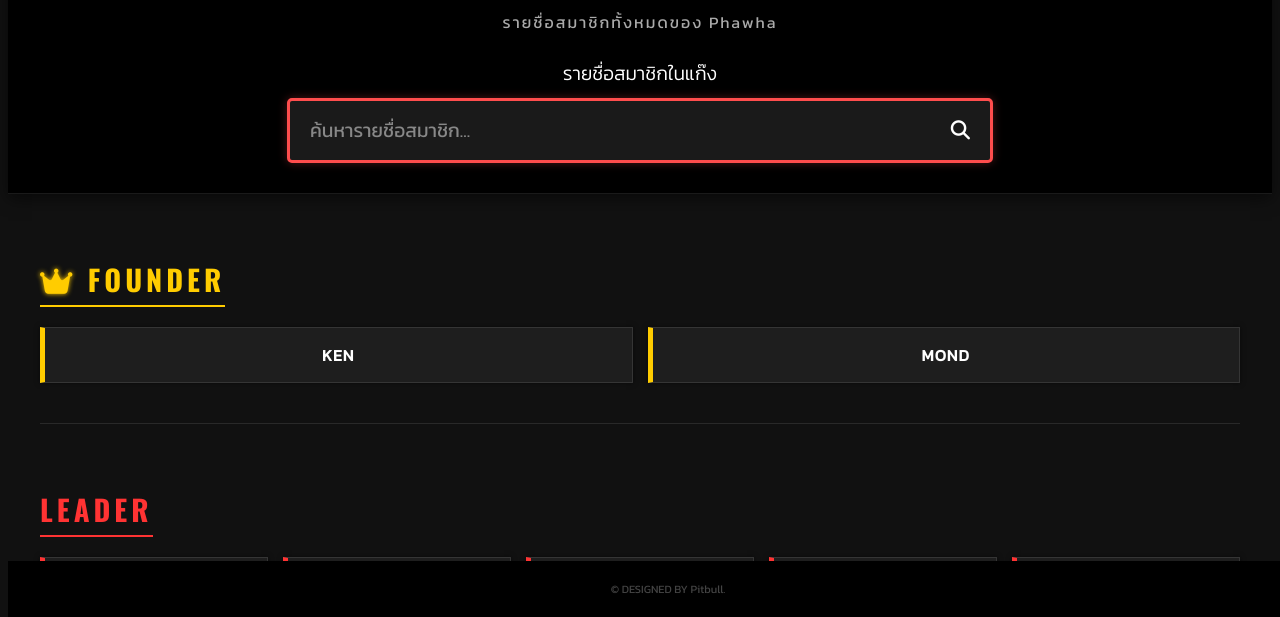
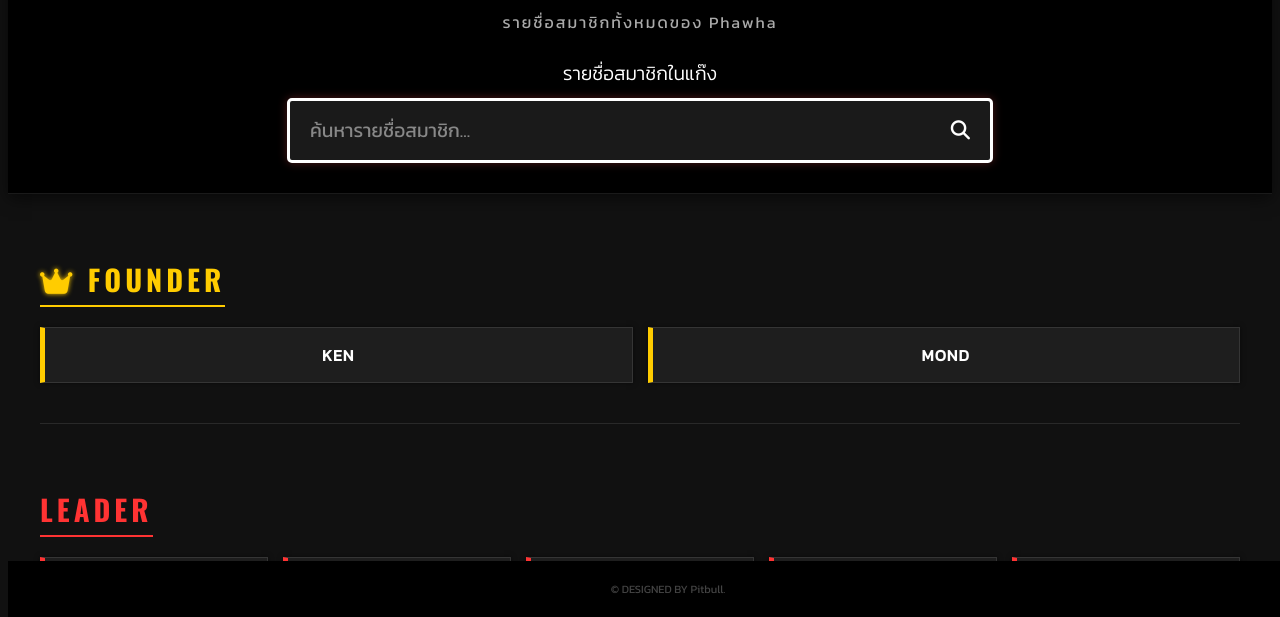
Before and after one commit to pitbullgang/phawhatest, a plain HTML site: page person_list.html in a window 1280 px wide. Shown: the part 183-800 px from the top of the page. Drawn offline with nearby package versions, Linux system fonts and the light colour scheme.

Commit message:
Update person_list.css

```diff
--- a/person_list.css
+++ b/person_list.css
@@ -7,7 +7,7 @@
     --neon-red: #ff3333; /* สีแดงสำหรับ LEADER */
     --neon-white: #ffffff; /* สีขาวสำหรับ MEMBER */
     --neon-gold: #ffcc00; /* สีทองสำหรับ FOUNDER */
-    --search-red-border: #ff4d4d; /* สีแดงอ่อนสำหรับขอบค้นหา */
+    --search-red-border: #ffffff; /* สีแดงอ่อนสำหรับขอบค้นหา */
     --search-box-bg: #1a1a1a; /* สีพื้นหลังช่องค้นหา */
 }
 
@@ -62,7 +62,7 @@ body {
     letter-spacing: 2px;
 }
 
-/* ***** สไตล์สำหรับส่วนค้นหาที่เพิ่มเข้ามา ***** */
+/* ***** สไตล์สำหรับส่วนค้นหา ***** */
 .search-container {
     margin-top: 25px; /* เว้นระยะห่างจาก subtitle */
     padding: 0 20px;
@@ -124,7 +124,6 @@ body {
     margin: 40px auto;
     padding: 0 20px;
 }
-/* ... สไตล์ส่วนที่เหลือเหมือนเดิม ... */
 
 .divider {
     border: none;
```
